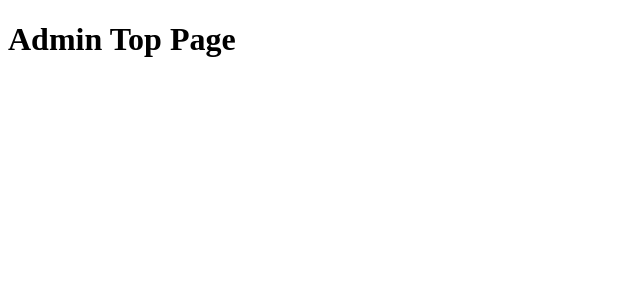
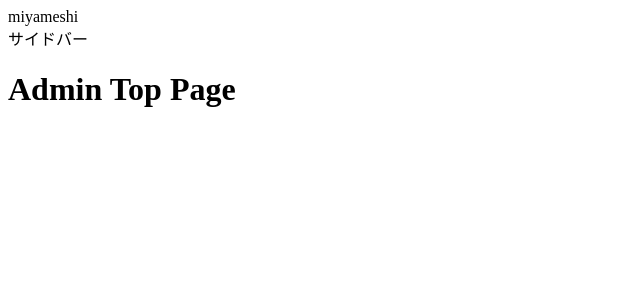
Before and after one commit to H37kouya/miya-meshi, a Next.js app in the folder client/: page /admin in a window 1280 px wide. Shown: the top 300 px of the page, without its empty margins (0-640 px from the left). Built offline with nearby package versions, Linux system fonts and the light colour scheme.

Commit message:
feat layoutの追加

```diff
--- /dev/null
+++ b/client/components/admin/layout/AdminLayout.tsx
@@ -0,0 +1,16 @@
+import TheHeader from "./TheHeader"
+import TheSidebar from "./TheSidebar"
+
+const Layout = ({ children }): JSX.Element => {
+    return (
+        <div>
+            <TheHeader />
+
+            <TheSidebar />
+
+            {children}
+        </div>
+    )
+}
+
+export default Layout
--- /dev/null
+++ b/client/components/admin/layout/TheHeader.tsx
@@ -0,0 +1,9 @@
+const Header = (): JSX.Element => {
+    return (
+        <div>
+            miyameshi
+        </div>
+    )
+}
+
+export default Header
--- /dev/null
+++ b/client/components/admin/layout/TheSidebar.tsx
@@ -0,0 +1,9 @@
+const Sidebar = (): JSX.Element => {
+    return (
+        <div>
+            サイドバー
+        </div>
+    )
+}
+
+export default Sidebar
--- a/client/pages/admin/index.tsx
+++ b/client/pages/admin/index.tsx
@@ -1,10 +1,11 @@
 import { NextPage } from 'next'
+import Layout from '@/components/admin/layout/AdminLayout'
 
 const Index: NextPage = () => {
   return (
-    <div>
+    <Layout>
       <h1>Admin Top Page</h1>
-    </div>
+    </Layout>
   )
 }
 
--- a/client/pages/admin/shops/index.tsx
+++ b/client/pages/admin/shops/index.tsx
@@ -1,6 +1,7 @@
 import { NextPage } from 'next'
 import { createShop } from '@/src/utils/firebase/Shop'
 import { useUser } from '@/src/utils/firebase/UseUser'
+import Layout from '@/components/admin/layout/AdminLayout'
 
 const Index: NextPage = () => {
   const { user, logout } = useUser()
@@ -15,7 +16,7 @@ const Index: NextPage = () => {
   }
 
   return (
-    <div>
+    <Layout>
       <h1>Shop Page</h1>
 
         <p>{user ? user.email : 'なし'}</p>
@@ -24,7 +25,7 @@ const Index: NextPage = () => {
       <button onClick={createShop}>
         CreateShop
       </button>
-    </div>
+    </Layout>
   )
 }
 
--- a/client/pages/admin/signin.tsx
+++ b/client/pages/admin/signin.tsx
@@ -1,10 +1,11 @@
 import { NextPage } from 'next'
 import FirebaseAuth from '@/components/admin/organisms/firebase/FirebaseAuth'
 import Head from 'next/head'
+import Layout from '@/components/admin/layout/AdminLayout'
 
 const Signin: NextPage = () => {
   return (
-    <div>
+    <Layout>
       <Head>
         <title>Admin Signin Page</title>
       </Head>
@@ -12,7 +13,7 @@ const Signin: NextPage = () => {
       <h1>Admin Signin Page</h1>
 
       <FirebaseAuth />
-    </div>
+    </Layout>
   )
 }
 
```
